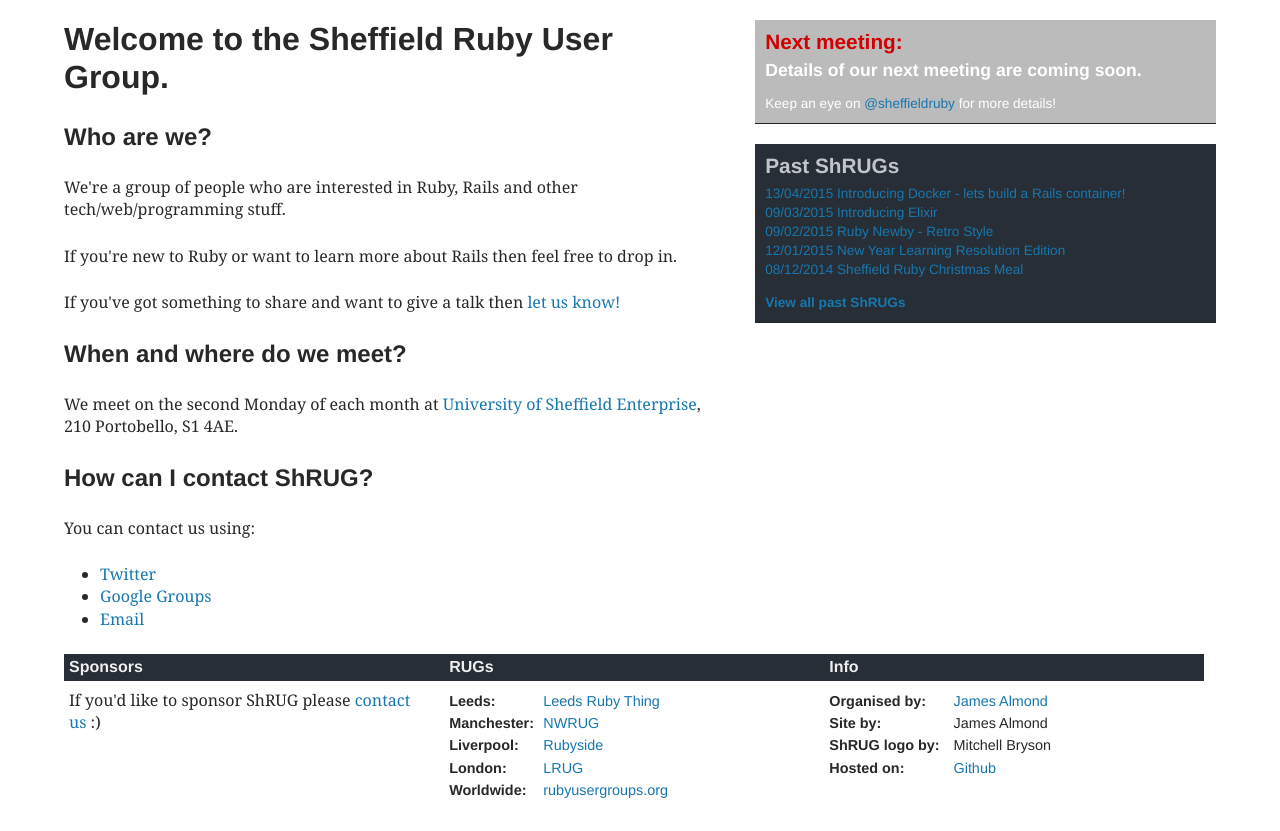
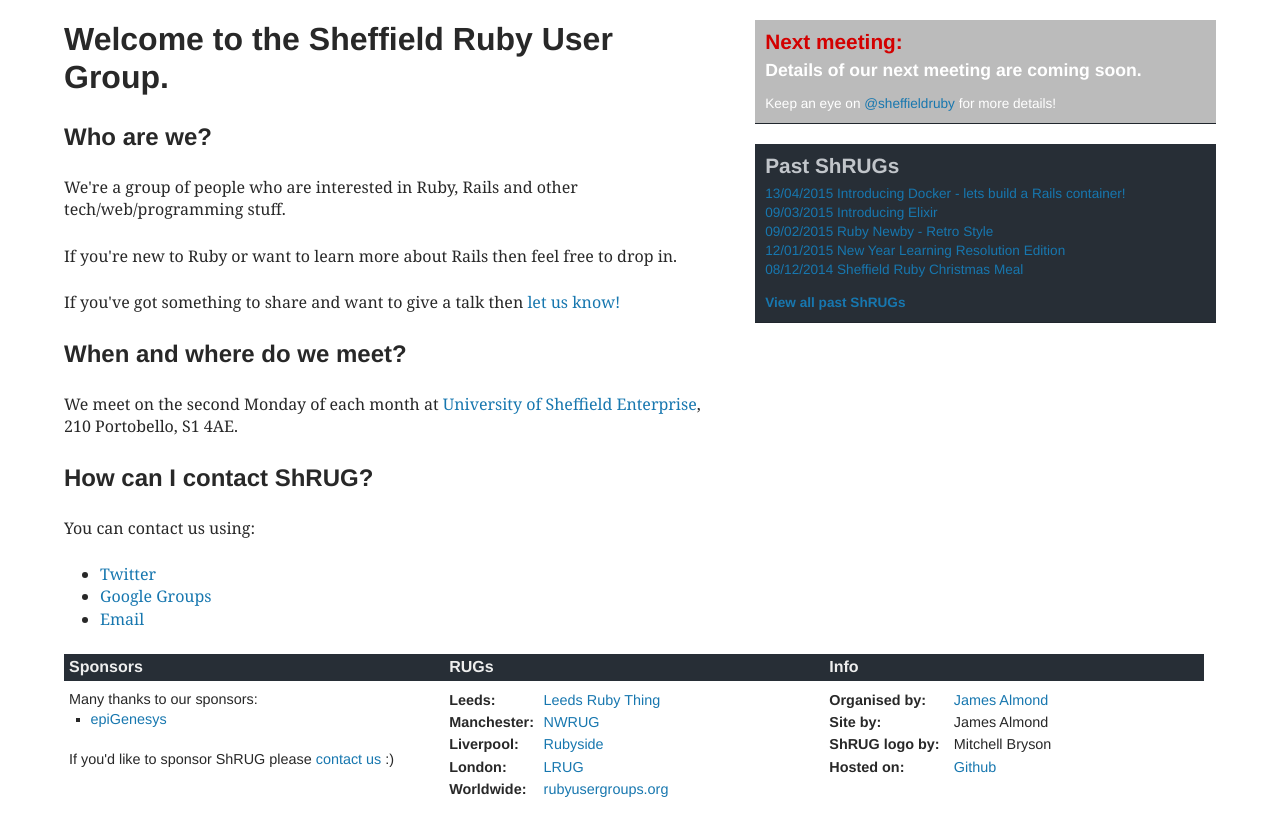
Before and after one commit to shruggers/shruggers.github.com, a Jekyll site: the page built from index.html, in a window 1280 px wide. Shown: the part 171-1002 px from the top of the page. Built offline with Jekyll 4.4.1, drawn with Linux system fonts in a browser that asks for light colours; nearby versions of some CDN libraries.

Commit message:
Additional changes to the footer

```diff
--- a/_layouts/default.html
+++ b/_layouts/default.html
@@ -124,7 +124,13 @@
 <footer role="contentinfo" class="clearfix">
   <ul id="sponsors">
     <li class="title">Sponsors</li>
-    <li>If you'd like to sponsor ShRUG please <a href="mailto:shrug@jamesalmond.com">contact us</a> :)</li>
+    <li class="text">Many thanks to our sponsors:</li>
+    <li>
+      <ul class="sponsor-list">
+        <li><a href="https://www.epigenesys.org.uk/">epiGenesys</a></li>
+      </ul>
+    </li>
+    <li class="text">If you'd like to sponsor ShRUG please <a href="mailto:shrug@jamesalmond.com">contact us</a> :)</li>
   </ul>
   <ul id="rugs">
     <li class="title">RUGs</li>
```
Also changed, not shown: css/shrug.sass (+11 -0 lines).
